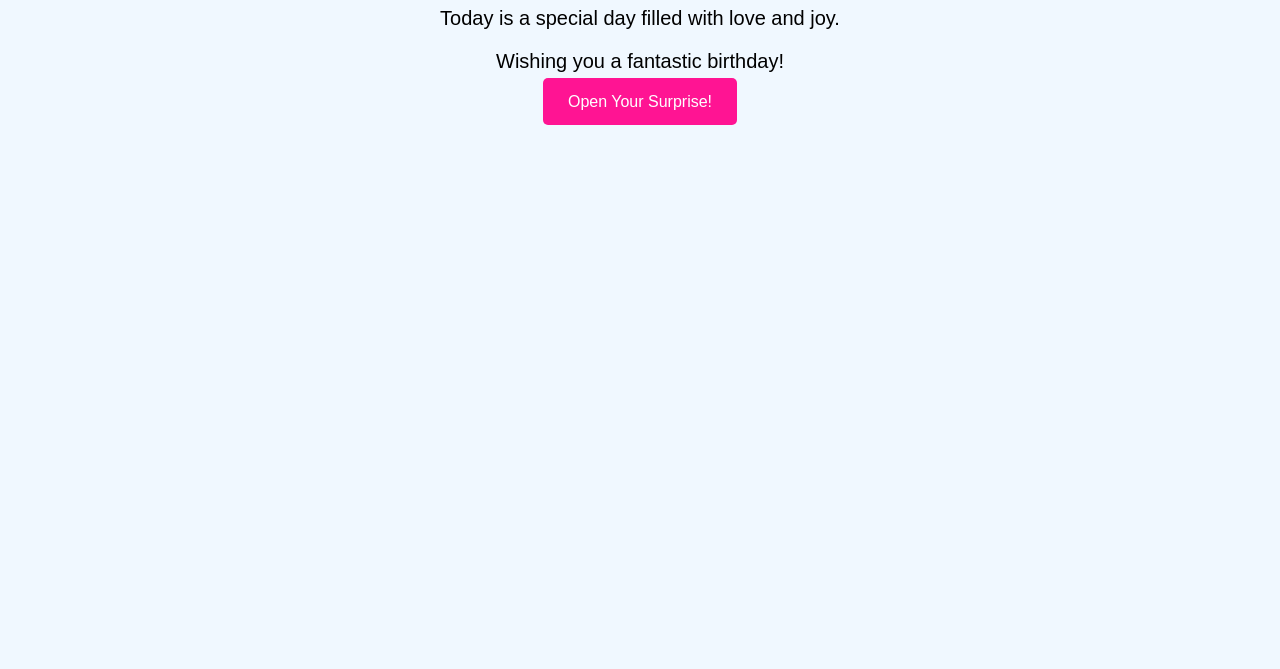
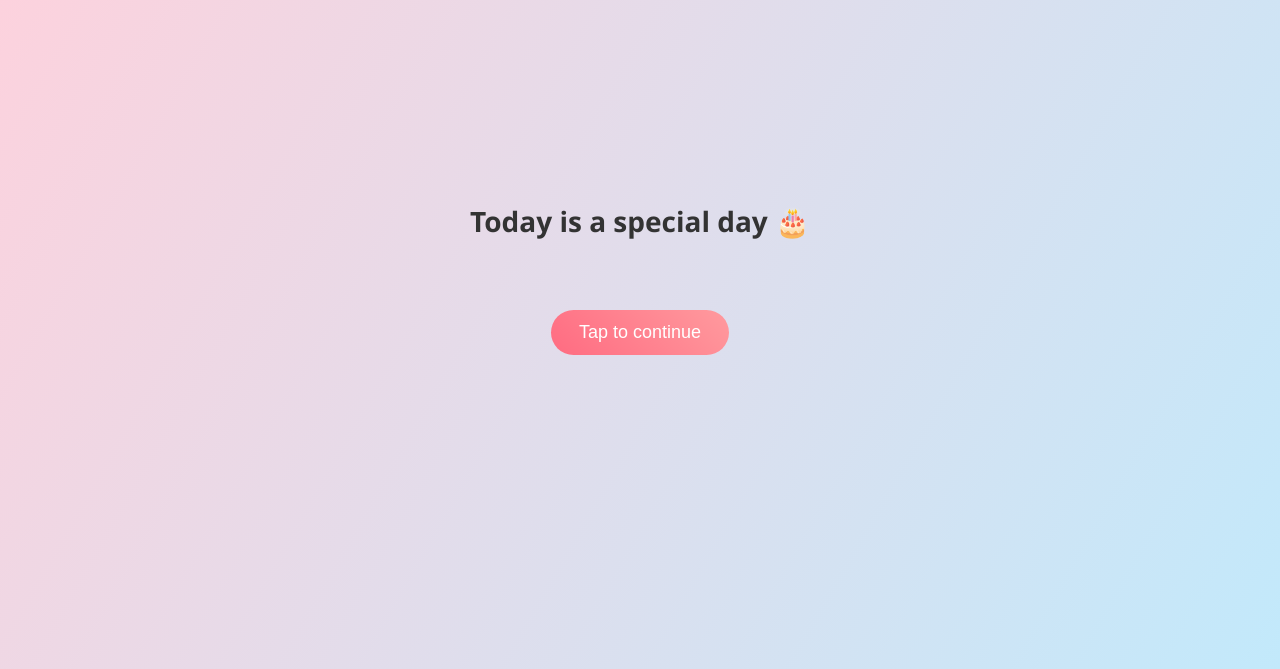
Before and after one commit to yangyaru80-spec/birthday-love, a plain HTML site: page index.html in a window 1280 px wide. Shown: the part 131-800 px from the top of the page. Drawn offline with Linux system fonts and the light colour scheme.

Commit message:
更新 index.html

```diff
--- a/index.html
+++ b/index.html
@@ -2,35 +2,146 @@
 <html lang="en">
 <head>
 <meta charset="UTF-8">
-    <meta http-equiv="X-UA-Compatible" content="IE=edge">
 <meta name="viewport" content="width=device-width, initial-scale=1.0">
-    <title>Birthday Surprise for Mark</title>
+<title>For Mark ❤️</title>
+
 <style>
 body {
-            font-family: Arial, sans-serif;
-            background-color: #f0f8ff;
+  margin: 0;
+  height: 100vh;
+  display: flex;
+  justify-content: center;
+  align-items: center;
+  background: linear-gradient(120deg, #ffd1dc, #c2e9fb);
+  font-family: 'Segoe UI', sans-serif;
+  overflow: hidden;
   text-align: center;
-            padding: 50px;
 }
+
+.container {
+  max-width: 90%;
+}
+
 h1 {
-            color: #ff69b4;
+  font-size: 28px;
+  color: #333;
+  min-height: 60px;
 }
-        p {
-            font-size: 20px;
+
+button {
+  margin-top: 30px;
+  padding: 12px 28px;
+  font-size: 18px;
+  border: none;
+  border-radius: 25px;
+  background: linear-gradient(45deg, #ff6b81, #ff9a9e);
+  color: white;
+  cursor: pointer;
+  transition: 0.3s;
 }
-        .button {
-            background-color: #ff1493;
-            color: white;
-            padding: 15px 25px;
-            text-decoration: none;
-            border-radius: 5px;
+
+button:hover {
+  transform: scale(1.1);
+}
+
+.fade {
+  animation: fadeIn 1s;
+}
+
+@keyframes fadeIn {
+  from {opacity: 0;}
+  to {opacity: 1;}
+}
+
+/* ❤️ 爱心动画 */
+.heart {
+  position: fixed;
+  color: #ff6b81;
+  animation: float 4s linear infinite;
+}
+
+@keyframes float {
+  0% {transform: translateY(0); opacity:1;}
+  100% {transform: translateY(-800px); opacity:0;}
 }
 </style>
 </head>
+
 <body>
-    <h1>Surprise, Mark!</h1>
-    <p>Today is a special day filled with love and joy.</p>
-    <p>Wishing you a fantastic birthday!</p>
-    <a href="#" class="button">Open Your Surprise!</a>
+
+<div class="container">
+  <h1 id="text"></h1>
+  <button onclick="next()">Tap to continue</button>
+</div>
+
+<script>
+const messages = [
+  "Today is a special day 🎂",
+  "It's your birthday",
+  "I was thinking what gift to give you...",
+  "Nothing felt special enough",
+  "So I made this just for you",
+  "Maybe it's a bit silly",
+  "But I really wanted to do it",
+  "There is something I've been thinking about...",
+  "I'm not sure if I should say it...",
+  "...",
+  "I think I like you ❤️"
+];
+
+let index = 0;
+let typing = false;
+
+function typeText(text, i = 0) {
+  const el = document.getElementById("text");
+  if (i < text.length) {
+    el.innerHTML += text.charAt(i);
+    setTimeout(() => typeText(text, i + 1), 50);
+  } else {
+    typing = false;
+  }
+}
+
+function next() {
+  if (typing) return;
+
+  const el = document.getElementById("text");
+  el.innerHTML = "";
+  el.classList.add("fade");
+
+  typing = true;
+
+  if (index < messages.length) {
+    typeText(messages[index]);
+    index++;
+  }
+
+  // 💥最后效果
+  if (index === messages.length) {
+    document.querySelector("button").style.display = "none";
+    startHearts();
+  }
+}
+
+// ❤️生成爱心
+function startHearts() {
+  setInterval(() => {
+    const heart = document.createElement("div");
+    heart.className = "heart";
+    heart.innerHTML = "❤️";
+    heart.style.left = Math.random() * window.innerWidth + "px";
+    heart.style.fontSize = Math.random() * 20 + 20 + "px";
+    document.body.appendChild(heart);
+
+    setTimeout(() => {
+      heart.remove();
+    }, 4000);
+  }, 300);
+}
+
+// 初始文字
+next();
+</script>
+
 </body>
 </html>
```
Lines whose indentation alone changed are shown as unchanged.
